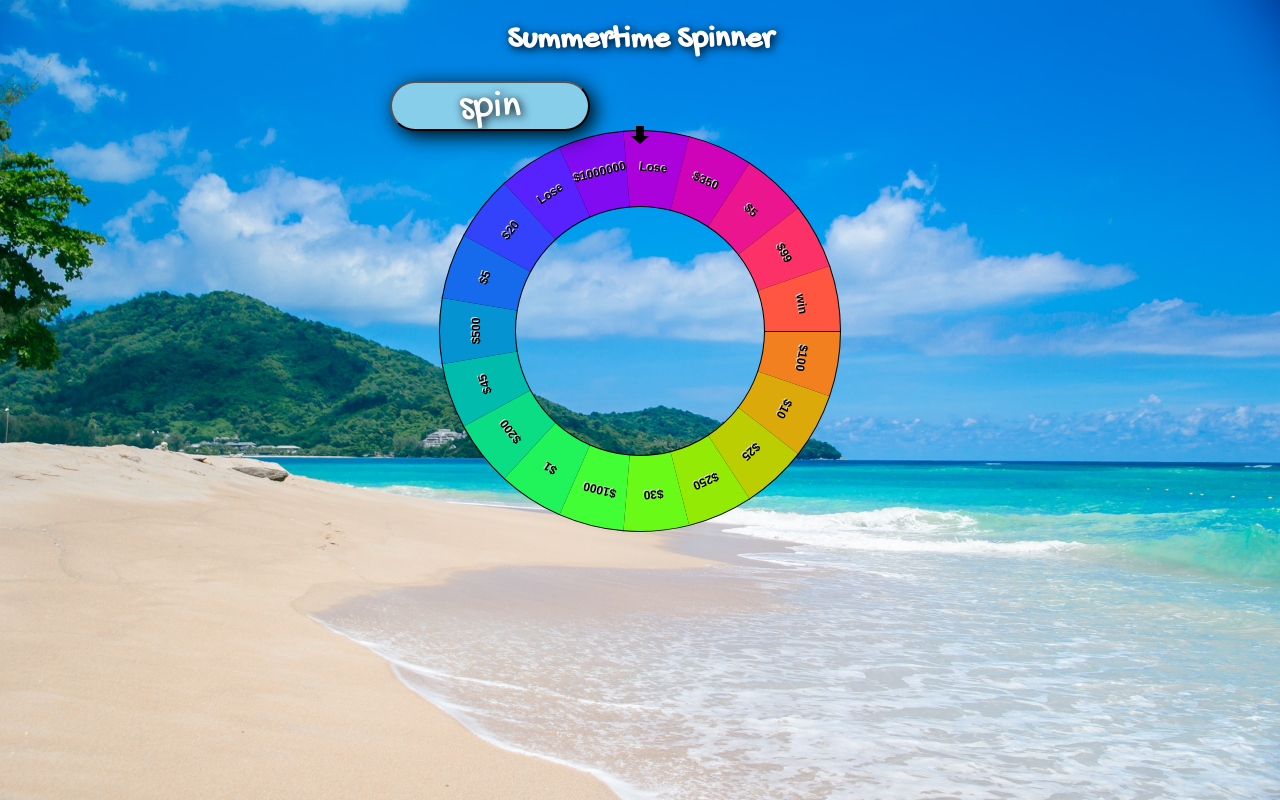
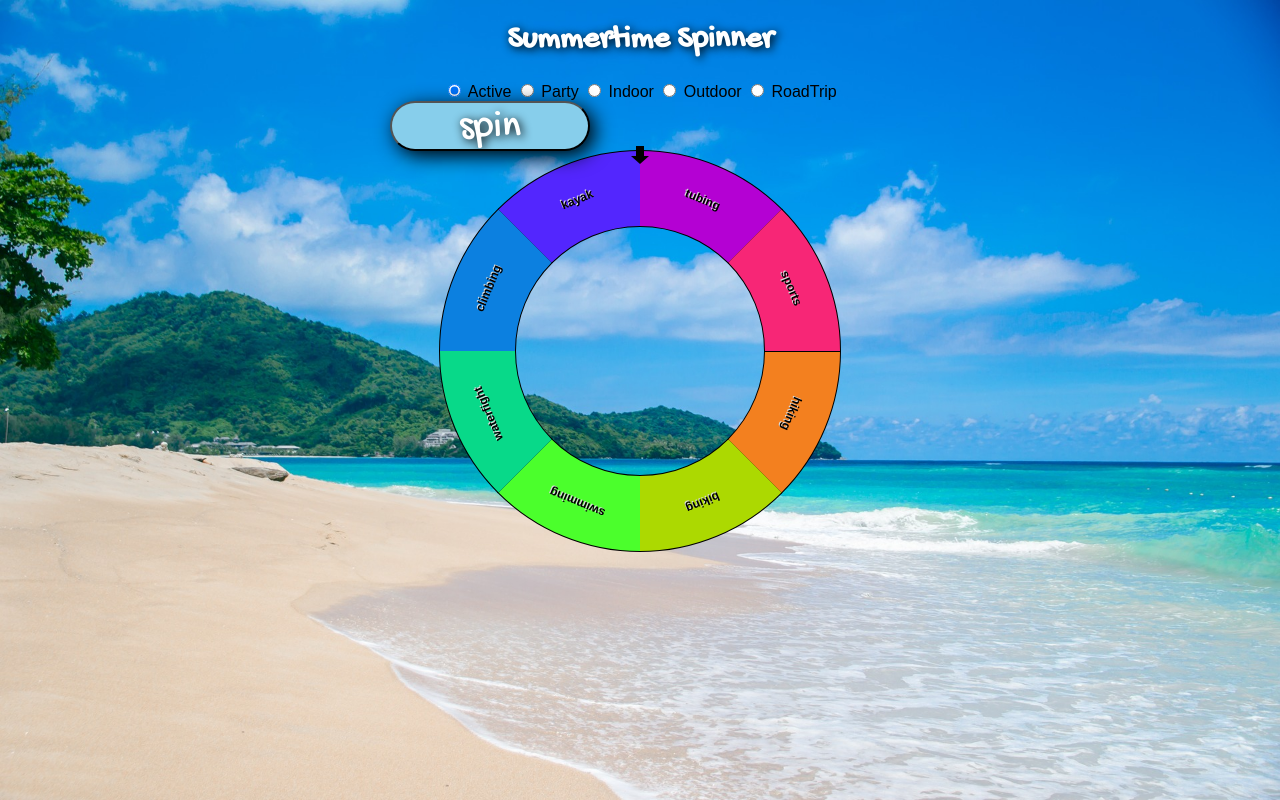
Before and after one commit to JupitersMoon/reactathon, a React (Create React App) app in the folder my-app/: page / in a window 1280 px wide. Built offline with nearby package versions, Linux system fonts and the light colour scheme.

Commit message:
radio button changes options rendered

```diff
--- a/my-app/src/App.js
+++ b/my-app/src/App.js
@@ -15,6 +15,7 @@ class App extends Component {
       <div className="App">
             <SpinWheelComponent />
       </div>
+
     );
   }
 }
--- a/my-app/src/components/spinwheel.js
+++ b/my-app/src/components/spinwheel.js
@@ -1,7 +1,16 @@
 import React, { Component } from 'react';
 import '../App.css'
 
-var options = ["$100", "$10", "$25", "$250", "$30", "$1000", "$1", "$200", "$45", "$500", "$5", "$20", "Lose", "$1000000", "Lose", "$350", "$5", "$99", "win"];
+var active = ["hiking", "biking", "swimming", "waterfight", "climbing", "kayak", "tubing",  "sports"];
+var party = ["BBQ","summertime party", "porch party", "beach party", "kitty pool party", "margarita pool party"];
+var indoor = ["TV", "movie", "video games", "slap a friend", "take a shot", "board games", "card games", "do nothing with A/C", "read a book"];
+var outdoor = ["sunbathing", "camping", "swimsuit twister", "amusement park", "star gazing", "smore's", "eat ice cream"];
+var roadTrip = ["scenic drive", "visit museums", "visit mom", "explore landmarks", "go to hot springs"];
+
+var options = active;
+
+
+
 
 var startAngle = 0;
 var arc = Math.PI / (options.length / 2);
@@ -26,7 +35,8 @@ export default class SpinWheel extends Component {
     this.state = {
       spinAngleStart: Math.random() * 10 + 10,
       spinTime: 0,
-      spinTimeTotal: Math.random() * 3 + 4 * 1000
+      spinTimeTotal: Math.random() * 3 + 4 * 1000,
+      selected: "active"
     }
   }
 
@@ -142,10 +152,52 @@ easeOut(t, b, c, d) {
   return b+c*(tc + -3*ts + 3*t);
 }
 
+handleChange(changeEvent){
+  this.setState({
+    selected: changeEvent.target.value
+  })
+
+  switch(true) {
+    case this.state.selected === 'active':
+    options = active;
+    break;
+    case this.state.selected === 'outdoor':
+    options = outdoor;
+    break;
+    case this.state.selected === 'indoor':
+    options = indoor;
+    break;
+    case this.state.selected === 'party':
+    options = party;
+    break;
+    case this.state.selected === 'roadTrip':
+    options = roadTrip;
+    break;
+    default:
+    options = active;
+  }
+
+  this.drawRouletteWheel()
+
+}
+
+
 
   render(){
     return(
       <div>
+      <form>
+      <input type="radio" name="category" value="active" id="active" checked={this.state.selected==="active"} onChange={this.handleChange.bind(this)} /><label for="active"> Active </label>
+
+      <input type="radio" name="category" value="party" id="party" checked={this.state.selected==="party"} onChange={this.handleChange.bind(this)} /><label for="active"> Party </label>
+
+      <input type="radio" name="category" value="indoor" id="indoor" checked={this.state.selected==="indoor"} onChange={this.handleChange.bind(this)} /><label for="active"> Indoor </label>
+
+      <input type="radio" name="category" value="outdoor" id="outdoor" checked={this.state.selected==="outdoor"} onChange={this.handleChange.bind(this)} /><label for="active"> Outdoor </label>
+
+      <input type="radio" name="category" value="roadTrip" id="roadTrip" checked={this.state.selected==="roadTrip"} onChange={this.handleChange.bind(this)} /><label for="active"> RoadTrip </label>
+
+    </form>
       <input type="button" value="spin" style={wheelStyle} id='spin' onClick={this.spin.bind(this)} />
 <canvas id="canvas" width="500" height="500"></canvas>
 </div>
--- a/my-app/src/index.css
+++ b/my-app/src/index.css
@@ -13,7 +13,7 @@ h1, input {
   font-family: 'Gochi Hand', cursive;
 }
 
-input {font-size: 40px;
+input#spin {font-size: 40px;
   background-color: skyblue;
   border-radius: 30px;
   box-shadow: black 5px 5px 20px;
```
Also changed, not shown: my-app/src/components/form.js (added, +7 -0 lines).
